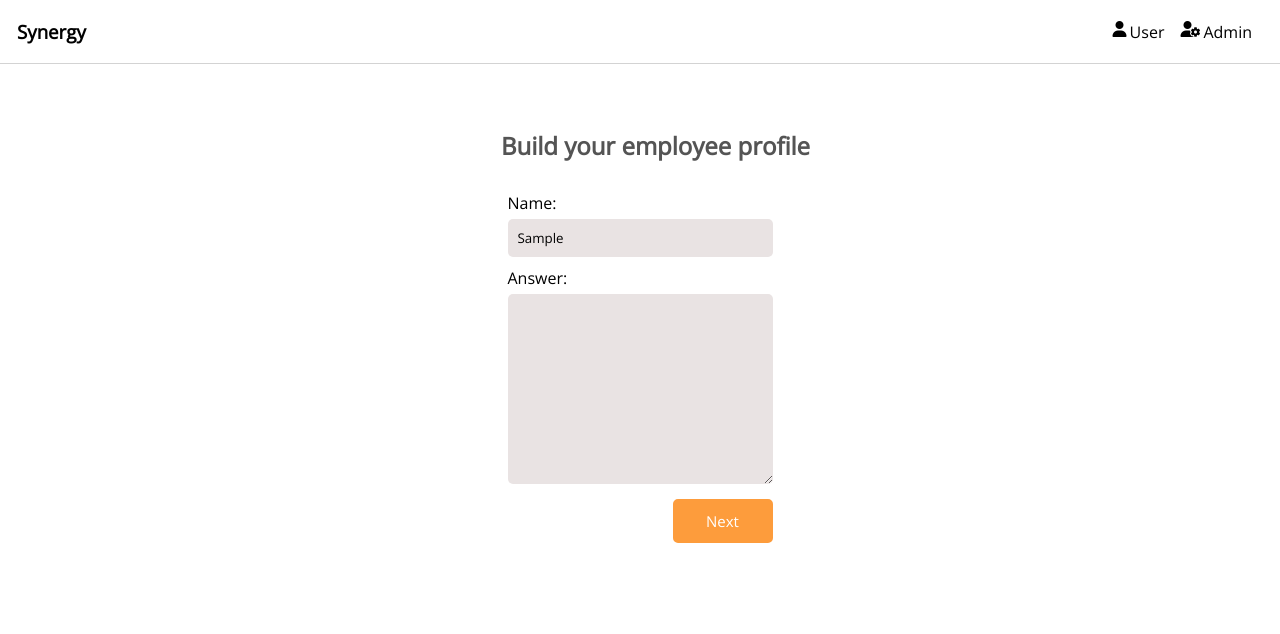
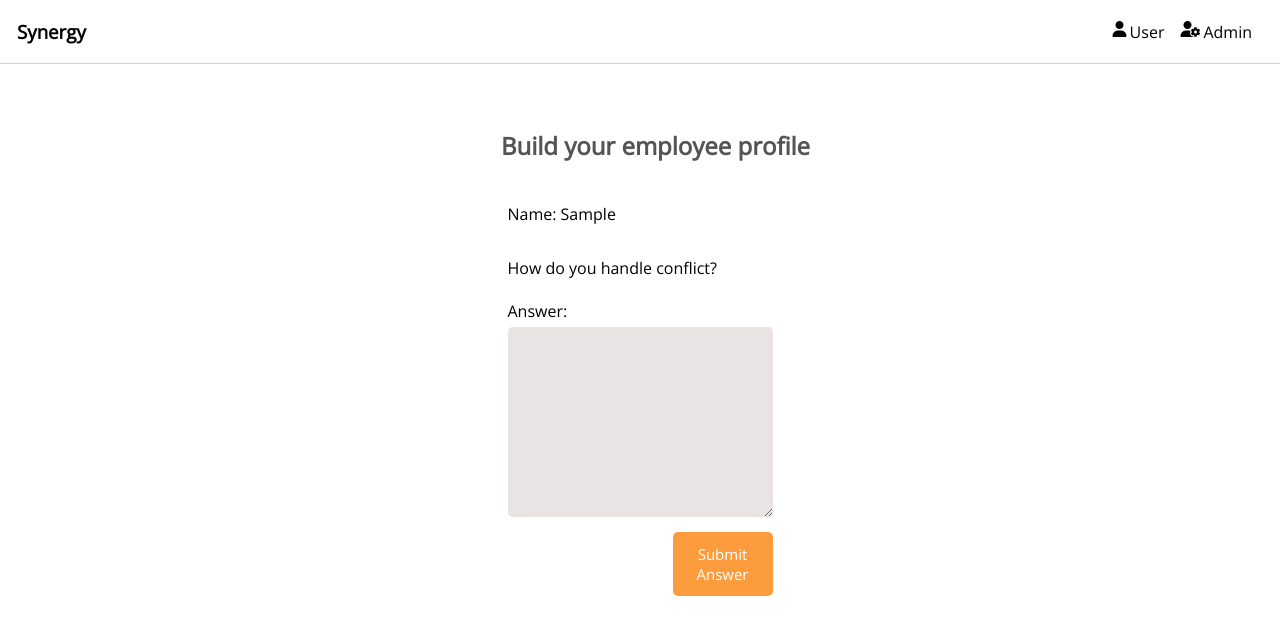
Before and after one commit to NCiarelli/synergy-angular, an Angular app: page /employee-survey in a window 1280 px wide. Both pictures are taken after typing "Sample" into the empty fields and a click on the button "Submit". Shown: the top 634 px of the page. Built offline with nearby package versions, Linux system fonts and the light colour scheme.

Commit message:
refactored for more intuitive survey flow

```diff
--- a/src/app/survey-form/survey-form.component.html
+++ b/src/app/survey-form/survey-form.component.html
@@ -8,20 +8,34 @@
     </h2>
   </header>
   <main class="main">
-    <form #nameForm="ngForm" (ngSubmit)="onNameSubmit(nameForm)" *ngIf="nameFormActive">
-      <label for="nameInput">Enter your Name:
-        <input type="text" name="nameInput" id="nameInput" ngModel>
+    <form
+      #nameForm="ngForm"
+      (ngSubmit)="onNameSubmit(nameForm)"
+      *ngIf="nameFormActive"
+    >
+      <label for="nameInput"
+        >Enter your Name:
+        <input type="text" name="nameInput" id="nameInput" ngModel />
       </label>
       <button type="submit">Submit</button>
     </form>
     <form #form="ngForm" (ngSubmit)="onSubmit(form)" *ngIf="surveyFormActive">
-      <label for="employeeName">Name:</label>
-      <input type="text" [(ngModel)]="employeeName" name="employeeName" id="employeeName" required />
+      <!-- <label for="employeeName">Name:</label> -->
+      <!-- <input type="text" [(ngModel)]="employeeName" name="employeeName" id="employeeName" required /> -->
+      <p>Name: {{ employeeName }}</p>
+      <p>{{ questionArray[questionArrayIndex] }}</p>
       <label for="answer">Answer:</label>
-      <textarea ngModel name="answer" id="answer" cols="30" rows="10" required></textarea>
+      <textarea
+        ngModel
+        name="answer"
+        id="answer"
+        cols="30"
+        rows="10"
+        required
+      ></textarea>
 
       <div class="btn-container">
-        <button class="addInputButton">Next</button>
+        <button class="addInputButton">Submit Answer</button>
         <!-- <button
           class="getProfileButton"
           [ngClass]="{ enableProfilebutton: enoughData }"
@@ -34,7 +48,7 @@
       </div>
     </form>
     <div *ngIf="enoughData">
-      <p>Congratulations! The survey is complete. </p>
+      <p>Congratulations! The survey is complete.</p>
       <!-- <p *ngIf="!profileBuilt">Now buidling your profile...</p>
       <div *ngIf="profileBuilt">Employee Profile Here</div> -->
     </div>
--- a/src/app/survey-form/survey-form.component.ts
+++ b/src/app/survey-form/survey-form.component.ts
@@ -2,7 +2,7 @@ import { Component, OnInit } from "@angular/core";
 import { ProfileService } from "../services/profile.service";
 import { Employee } from "../interfaces/employee";
 import { NgForm } from "@angular/forms";
-import { ContentItem } from '../interfaces/content-item';
+import { ContentItem } from "../interfaces/content-item";
 
 @Component({
   selector: "app-survey-form",
@@ -15,39 +15,51 @@ export class SurveyFormComponent implements OnInit {
   nameFormActive: boolean = true;
   surveyFormActive: boolean = false;
   enoughData: boolean = false;
+  questionArrayIndex: number = 0;
+  questionArray: string[] = [
+    "How do you handle conflict?",
+    "What is your favorite animal, why?"
+  ];
 
-  constructor(private profileService: ProfileService) { }
+  constructor(private profileService: ProfileService) {}
 
   // createProfile() {
   //   this.profileService.createProfile(this.employeeName);
   // }
 
-
   // Adds the submitted survey text to the employee's textdata
   // If the employee does not exist, it creates them in the list
   onSubmit(formData: NgForm) {
-
     // Check if the form data is empty, do nothing if so (may change later)
-    if (!formData.value.employeeName || !formData.value.answer || (formData.value.employeeName === "") || (formData.value.answer === "")) {
-      console.log("Survey Submission invalid. A required text field is empty.");
-      return
+    if (!formData.value.answer || formData.value.answer === "") {
+      console.log("Survey Submission invalid. The survey field is empty.");
+      return;
+    }
+    if (this.questionArrayIndex < this.questionArray.length - 1) {
+      this.questionArrayIndex++;
     }
 
     // Try to add the employee to the list in the service and get the employee's index
-    let employeeIndex = this.profileService.findEmployeeIndex(formData.value.employeeName);
+    let employeeIndex = this.profileService.findEmployeeIndex(
+      this.employeeName
+    );
 
     // If the employee doesn't exist, create them
     if (employeeIndex === -1) {
-      employeeIndex = this.profileService.addEmployee(formData.value.employeeName);
+      employeeIndex = this.profileService.addEmployee(this.employeeName);
     }
     // Add the text data to the employee
     this.profileService.addTextData(formData.value.answer, employeeIndex);
     // Check if there is enough data for the profile and enable the button if so.
-    this.enoughData = this.profileService.checkIfEnoughDataForProfile(employeeIndex);
+    this.enoughData = this.profileService.checkIfEnoughDataForProfile(
+      employeeIndex
+    );
+    if (this.enoughData) {
+      this.surveyFormActive = false;
+    }
     // Reset the form
     formData.reset();
   }
-
 
   onNameSubmit(formData: NgForm) {
     this.employeeName = formData.value.nameInput;
@@ -55,6 +67,5 @@ export class SurveyFormComponent implements OnInit {
     this.surveyFormActive = true;
   }
 
-
-  ngOnInit() { }
+  ngOnInit() {}
 }
```
